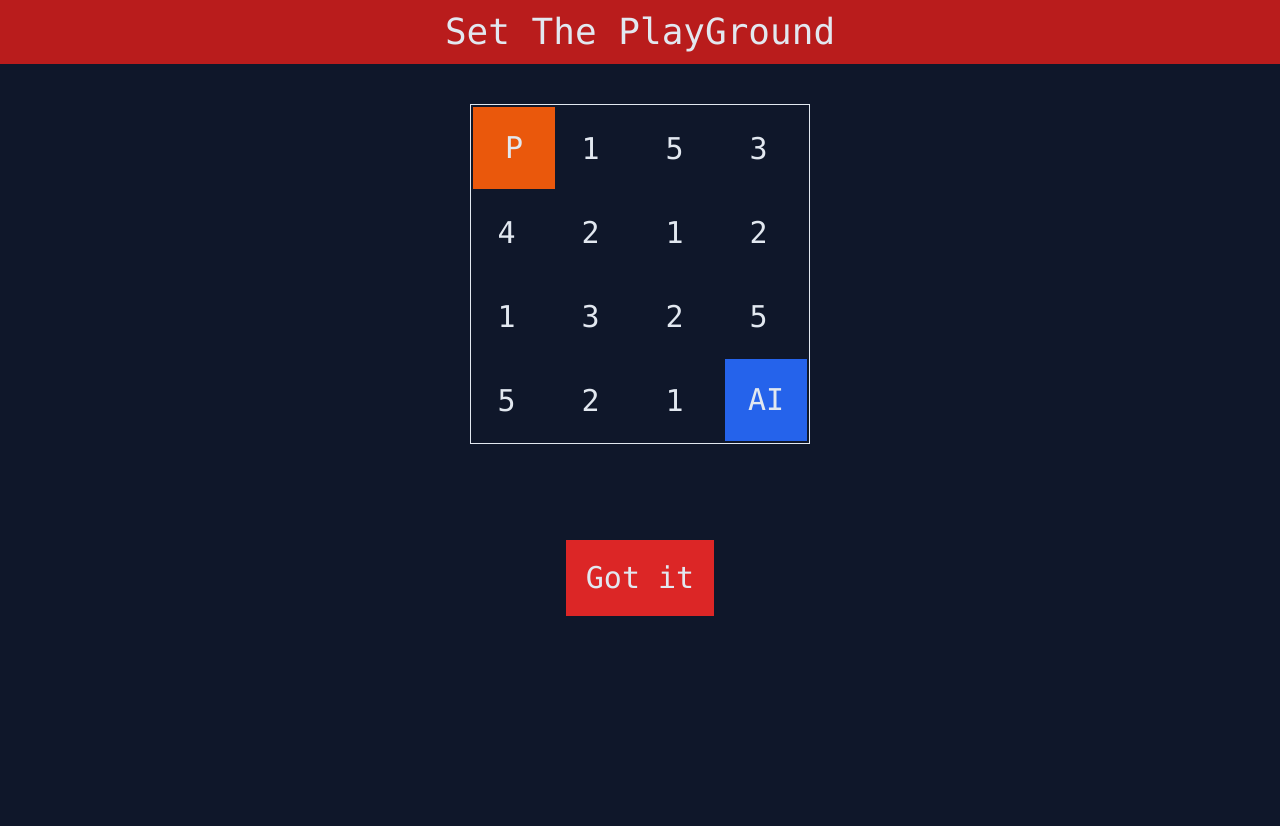
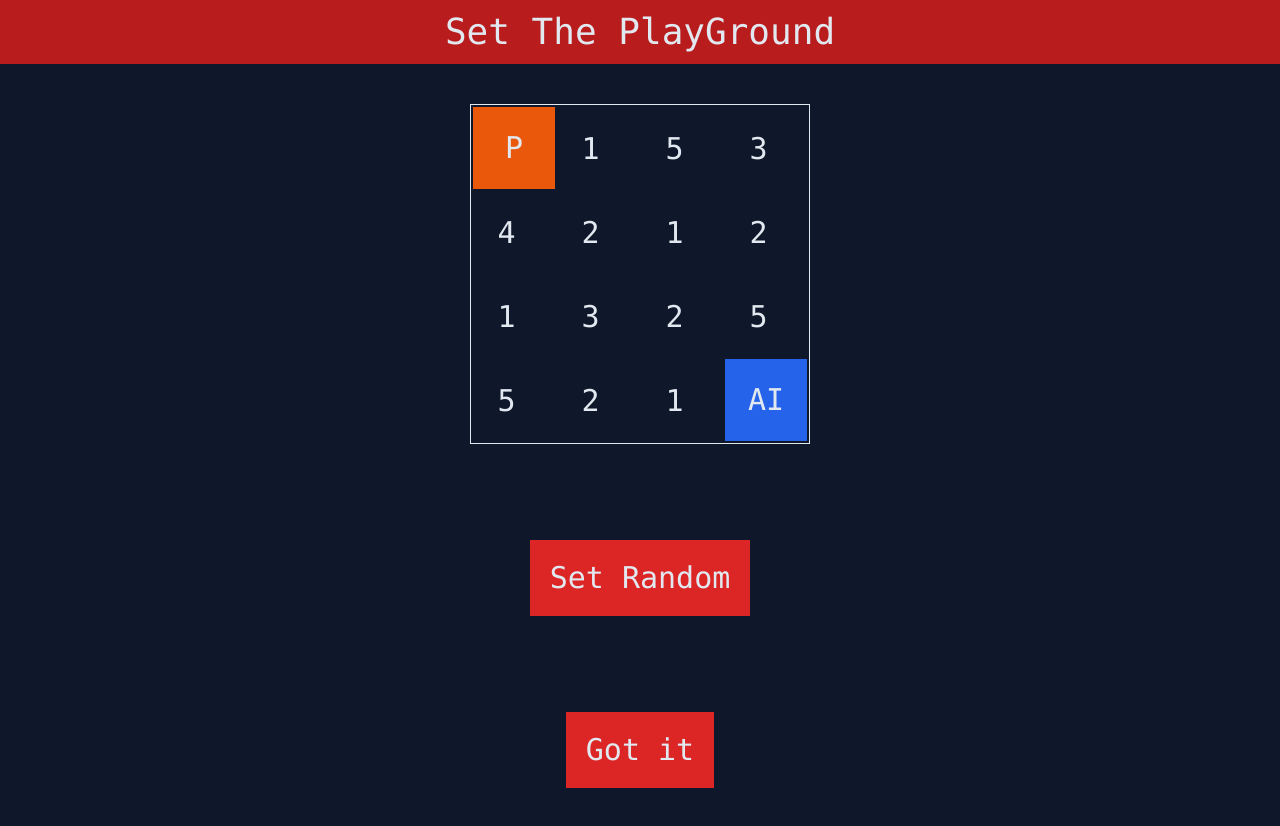
Before and after one commit to FaridG7/AI-6, a React (Vite) app: page / in a window 1280 px wide. Before the commit the page ends 800 px from the top, so only its background shows below. Built offline with nearby package versions, Linux system fonts and the light colour scheme.

Commit message:
add set random playground feature

```diff
--- a/src/GetPlayground.tsx
+++ b/src/GetPlayground.tsx
@@ -62,6 +62,22 @@ const GetPlayGround: FC<{
         </table>
         <button
           className="bg-red-600 text-3xl p-5 m-24"
+          onClick={() => {
+            setPlayground(
+              playground.map((row) =>
+                row.map((tile) => ({
+                  ...tile,
+                  score: Math.floor(Math.random() * 9 + 1),
+                }))
+              )
+            );
+            setIsSet(true);
+          }}
+        >
+          Set Random
+        </button>
+        <button
+          className="bg-red-600 text-3xl p-5"
           onClick={() => setIsSet(true)}
         >
           Got it
--- a/src/MainApp.tsx
+++ b/src/MainApp.tsx
@@ -1,6 +1,8 @@
 import { FC, useRef, useState } from "react";
 import { Action, Game, State } from "./assets/classes/Game";
 import { Playground } from "./assets/types/Playground";
+
+const winMessages = ["Congratulations! You Win", "How Dare You Beat My AI?!"];
 
 const MainApp: FC<{ playground: Playground }> = ({ playground }) => {
   const { current: game } = useRef(new Game(playground));
```
Also changed, not shown: 1 other file (tests, documents, lock files or other folders).
